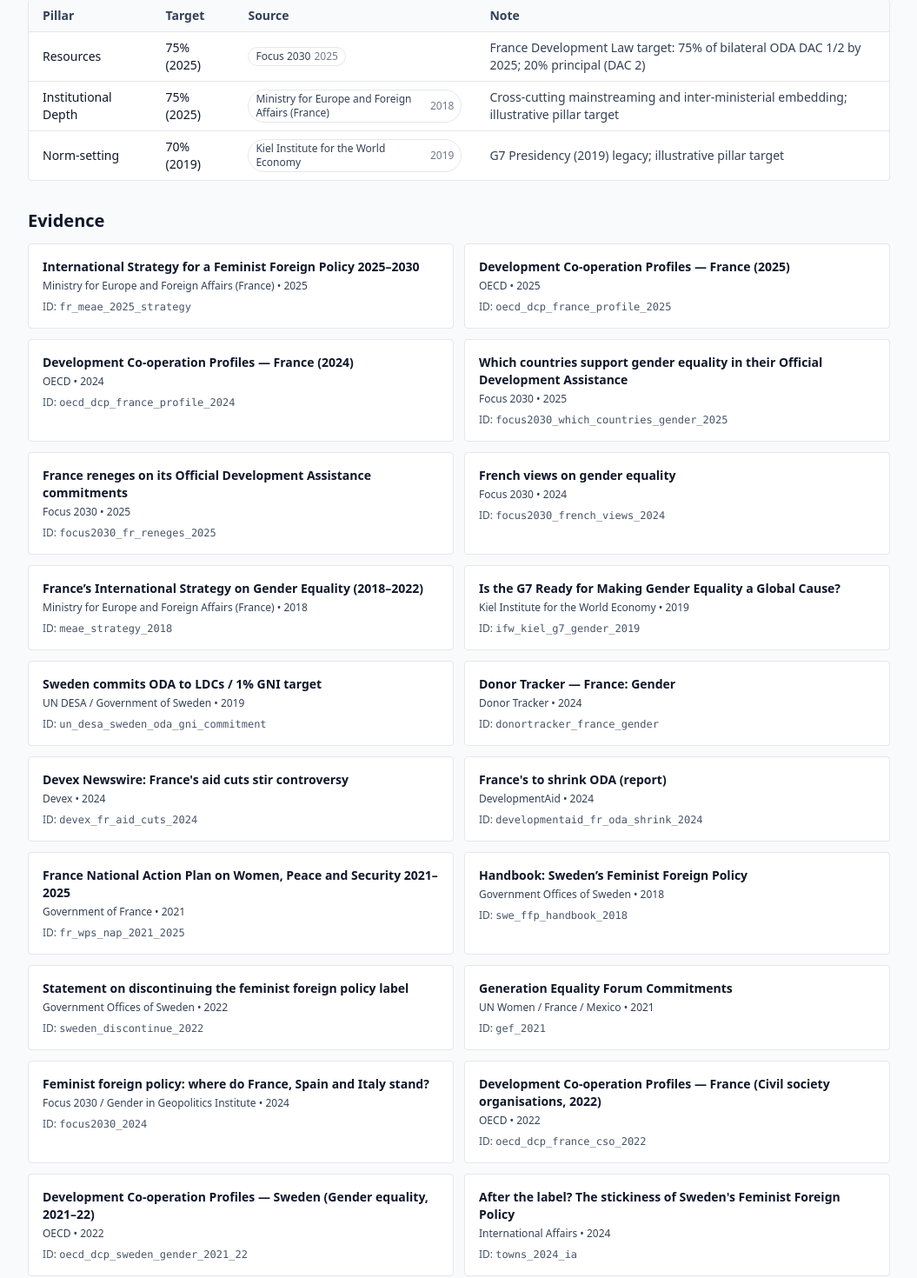
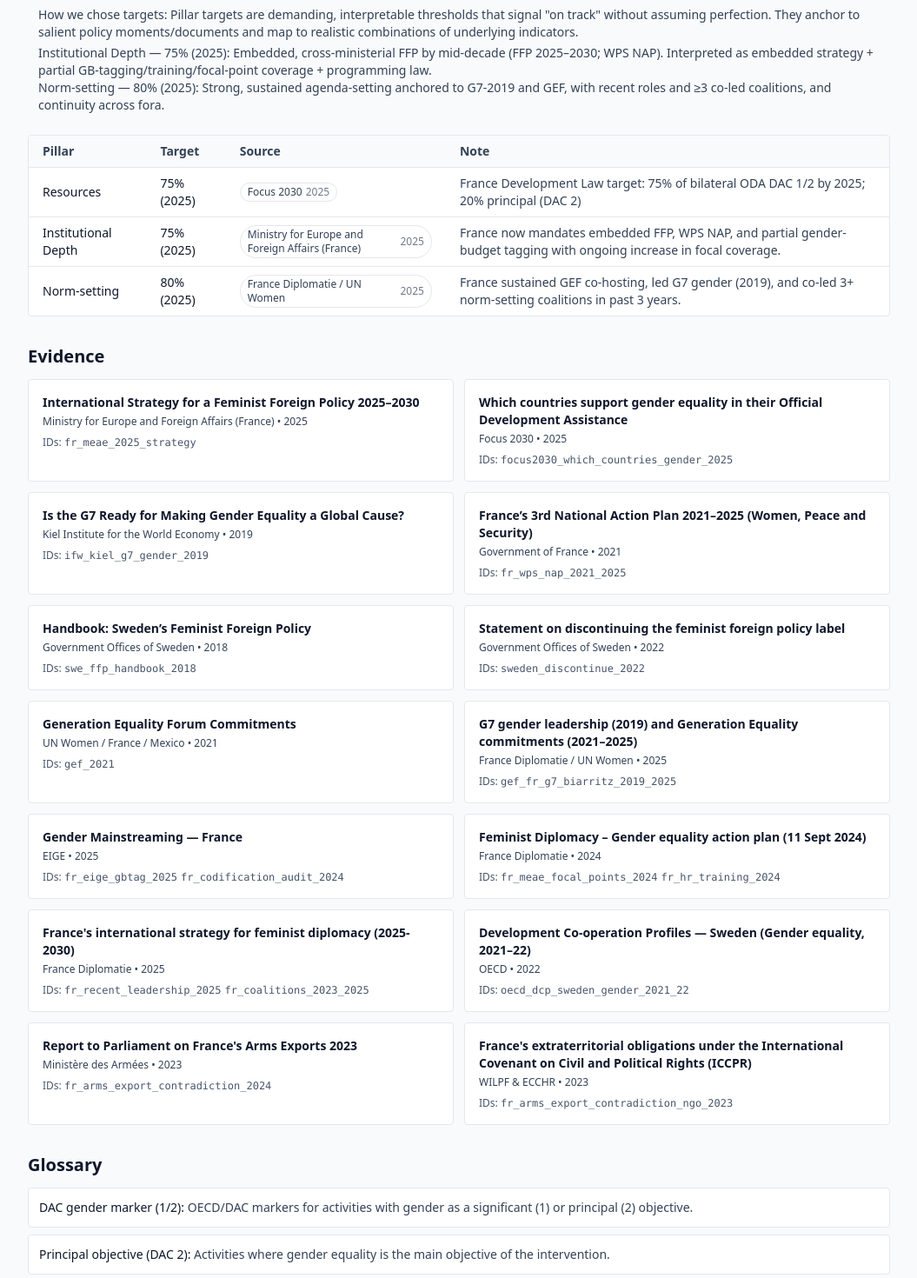
Before and after one commit to lavanyagarg112/feminist-diplomacy-simulator, a Next.js app: page /details in a window 1280 px wide. Shown: the part 834-2304 px from the top of the page at 87% size, without its empty margins (112-1167 px from the left). Built offline with nearby package versions, Linux system fonts and the light colour scheme.

Commit message:
cross check sources

```diff
--- a/app/briefing/page.tsx
+++ b/app/briefing/page.tsx
@@ -43,7 +43,7 @@
         <div className="rounded-xl border bg-white p-5">
           <div className="flex items-center gap-2 text-sm text-slate-700">Overall credibility <CredibilityInfo /></div>
           <div className="mt-1 text-3xl font-bold text-slate-900">{res.credibility}/100</div>
-          <div className="text-xs text-slate-600">As of {asOf}</div>
+          <div className="text-xs text-slate-600">Compiled in {asOf}</div>
           <p className="mt-2 text-sm text-slate-700">
             Rationale: strongest pillar {strongest.name.toLowerCase()} and weakest {weakest.name.toLowerCase()}.
           </p>
@@ -60,7 +60,8 @@
 
         <div className="rounded-xl border bg-white p-5">
           <h3 className="m-0 text-base font-semibold">Contradictions</h3>
-          <p className="mt-1 text-sm text-slate-700">Evidence‑based risks that can reduce credibility when applied.</p>
+          <p className="mt-1 text-sm text-slate-700">Documented contradictions (when substantiated) reduce credibility via small, multiplicative penalties. Items are off by default until verified. Linked notes cite the rationale.</p>
+          <p className="mt-1 text-xs text-slate-600">Learn how penalties are applied in <a className="underline" href="/details#methodology">Methodology</a>.</p>
           <div className="mt-3">
             <ContradictionsPanel penalties={res.penalties} />
           </div>
--- a/app/details/page.tsx
+++ b/app/details/page.tsx
@@ -59,6 +59,15 @@
 
       <section id="targets" className="mt-8">
         <h2 className="text-xl font-semibold text-slate-900">Targets</h2>
+        <div className="mt-2 rounded-lg bg-slate-50 p-3 text-sm text-slate-700">
+          How we chose targets: Pillar targets are demanding, interpretable thresholds that signal "on track" without assuming perfection. They anchor to salient policy moments/documents and map to realistic combinations of underlying indicators.
+          <div className="mt-1">
+            <span className="font-medium">Institutional Depth — 75% (2025)</span>: Embedded, cross‑ministerial FFP by mid‑decade (FFP 2025–2030; WPS NAP). Interpreted as embedded strategy + partial GB‑tagging/training/focal‑point coverage + programming law.
+          </div>
+          <div>
+            <span className="font-medium">Norm‑setting — 80% (2025)</span>: Strong, sustained agenda‑setting anchored to G7‑2019 and GEF, with recent roles and ≥3 co‑led coalitions, and continuity across fora.
+          </div>
+        </div>
         <div className="mt-3 overflow-hidden rounded border bg-white">
           <table className="w-full text-sm">
             <thead className="bg-slate-50 text-left text-slate-700">
@@ -86,13 +95,29 @@
       <section id="evidence" className="mt-8">
         <h2 className="text-xl font-semibold text-slate-900">Evidence</h2>
         <div className="mt-3 grid grid-cols-1 gap-3 md:grid-cols-2">
-          {src.map((s) => (
-            <a key={s.id} href={s.url} target="_blank" className="rounded border bg-white p-4 hover:bg-slate-50">
-              <div className="text-sm font-semibold text-slate-900">{s.title}</div>
-              <div className="mt-1 text-xs text-slate-700">{s.organization} • {s.year}</div>
-              <div className="mt-2 text-xs text-slate-600">ID: <code>{s.id}</code></div>
-            </a>
-          ))}
+          {(() => {
+            // Group by URL if present; otherwise by title+org+year
+            const groups = new Map<string, any[]>();
+            (src as any[]).forEach((s) => {
+              const key = (s.url && String(s.url).toLowerCase()) || `${String(s.title).toLowerCase()}|${String(s.organization).toLowerCase()}|${String(s.year)}`;
+              const arr = groups.get(key) || [];
+              arr.push(s);
+              groups.set(key, arr);
+            });
+            return Array.from(groups.values()).map((arr: any[]) => {
+              const s = arr[0];
+              const href = s.url || `https://www.google.com/search?q=${encodeURIComponent(`${s.title} ${s.organization} ${s.year}`)}`;
+              const title = s.url ? `${s.organization} • ${s.year}` : `${s.organization} • ${s.year} (no direct URL; opens search)`;
+              const ids = arr.map((x) => x.id);
+              return (
+                <a key={ids.join("|")} href={href} target="_blank" rel="noopener noreferrer" className="rounded border bg-white p-4 hover:bg-slate-50" title={title}>
+                  <div className="text-sm font-semibold text-slate-900">{s.title}</div>
+                  <div className="mt-1 text-xs text-slate-700">{s.organization} • {s.year}</div>
+                  <div className="mt-2 text-xs text-slate-600">IDs: {ids.map((id: string) => (<code key={id} className="mr-1">{id}</code>))}</div>
+                </a>
+              );
+            });
+          })()}
         </div>
       </section>
 
--- a/app/targets/page.tsx
+++ b/app/targets/page.tsx
@@ -7,7 +7,15 @@
     <section className="grid gap-4">
       <div className="rounded-xl bg-slate-50 p-5">
         <h2 className="text-lg font-semibold">Targets & Rationale</h2>
-        <p className="mt-1 max-w-3xl text-slate-800">Per-pillar targets with citations. France’s development law sets the gender-tagging targets; other pillars are illustrative thresholds.</p>
+        <p className="mt-1 max-w-3xl text-slate-800">Per‑pillar targets with citations. Targets guide interpretation (on/off track) and Compare deltas. They do not change the credibility calculation.</p>
+        <div className="mt-2 grid gap-2 text-sm text-slate-700">
+          <div>
+            <span className="font-medium">Institutional Depth — 75% (2025)</span>: Anchored to the 2025–2030 FFP strategy’s embedded, cross‑ministerial mainstreaming. Interpreted as embedded strategy + active WPS NAP + partial gender‑budget tagging/training/focal point coverage + programming law; strong but not "perfect".
+          </div>
+          <div>
+            <span className="font-medium">Norm‑setting — 80% (2025)</span>: Anchored to G7‑2019 leadership sustained via GEF and recent coalition roles. Interpreted as co‑host/Chair roles, recent activity, ≥3 co‑led coalitions, and sustained continuity across fora.
+          </div>
+        </div>
       </div>
       <div className="overflow-hidden rounded border bg-white">
         <table className="w-full text-sm">
--- a/components/ContradictionsPanel.tsx
+++ b/components/ContradictionsPanel.tsx
@@ -10,6 +10,15 @@
   if (!penalties || penalties.length === 0) {
     return <div className="text-sm text-slate-600">No contradictions configured.</div>;
   }
+
+  function parseNote(note?: string): { text: string; urls: string[] } {
+    if (!note) return { text: "", urls: [] };
+    const urlRe = /(https?:\/\/[^\s)]+)/g;
+    const urls = Array.from(note.matchAll(urlRe)).map((m) => m[1]);
+    const text = note.replace(urlRe, "").replace(/\s{2,}/g, " ").trim();
+    return { text, urls };
+  }
+
   return (
     <ul className="grid gap-2">
       {penalties.map((p) => {
@@ -17,15 +26,34 @@
         const cls = applied
           ? "text-rose-800 bg-rose-50 border-rose-200"
           : "text-slate-700 bg-slate-50 border-slate-200";
+        const { text, urls } = parseNote(p.note);
         return (
           <li key={p.id} className={`rounded border p-3 text-sm ${cls}`}>
             <div className="flex items-center justify-between">
-              <div className="font-medium">{p.name}</div>
-              <div className="text-xs">{Math.round(p.weight * 100)}% impact</div>
+              <div>
+                <div className="font-medium">{p.name}</div>
+                <div className="mt-1 flex flex-wrap items-center gap-2 text-xs">
+                  <span className={`inline-flex items-center rounded-full px-2 py-0.5 ${applied ? 'bg-rose-600 text-white' : 'bg-slate-200 text-slate-800'}`}>{applied ? 'Applied' : 'Off'}</span>
+                  <span className="text-slate-600">Impact: {Math.round(p.weight * 100)}%</span>
+                </div>
+              </div>
             </div>
-            <div className="mt-1 text-xs">
-              Status: {applied ? "Applied" : "Not applied"}
-              {p.note ? <span className="ml-2 text-slate-700">— {p.note}</span> : null}
+            {text && (
+              <div className="mt-2 text-xs text-slate-800">
+                <span className="font-medium">Why:</span> {text}
+              </div>
+            )}
+            <div className="mt-2 text-xs text-slate-700">
+              <span className="font-medium">Source:</span>{' '}
+              {urls.length > 0 ? (
+                urls.map((u, i) => (
+                  <a key={`${p.id}-src-${i}`} href={u} target="_blank" rel="noopener noreferrer" className="underline mr-2">
+                    {new URL(u).hostname.replace('www.', '')}
+                  </a>
+                ))
+              ) : (
+                <span className="text-slate-500">needed</span>
+              )}
             </div>
           </li>
         );
--- a/components/CountryComparePanel.tsx
+++ b/components/CountryComparePanel.tsx
@@ -22,7 +22,7 @@
     <div className="grid gap-4 md:grid-cols-2">
       <div className="rounded border bg-white p-4">
         <div className="mb-2 flex items-center justify-between">
-          <h3 className="font-semibold">France — Now <span className="ml-2 text-xs font-normal text-slate-600">(as of {frAsOf})</span></h3>
+          <h3 className="font-semibold">France — Now <span className="ml-2 text-xs font-normal text-slate-600">(compiled {frAsOf})</span></h3>
           <div className="flex items-center gap-2 text-sm text-slate-700">Credibility <CredibilityInfo /> {frRes.credibility}/100</div>
         </div>
         <PillarGauges pillars={frRes.pillars} targets={tmap} />
--- a/components/SourceChip.tsx
+++ b/components/SourceChip.tsx
@@ -5,12 +5,17 @@
   if (!id) return null;
   const s = (sources as any[]).find((x) => x.id === id);
   if (!s) return null;
+  const href = s.url || `https://www.google.com/search?q=${encodeURIComponent(`${s.title} ${s.organization} ${s.year}`)}`;
+  const title = s.url
+    ? `${s.organization} • ${s.year}`
+    : `${s.organization} • ${s.year} (no direct URL; opens search)`;
   return (
     <a
-      href={s.url}
+      href={href}
       target="_blank"
+      rel="noopener noreferrer"
       className="inline-flex items-center gap-1 rounded-full border px-2 py-0.5 text-xs text-slate-700 hover:bg-slate-50"
-      title={`${s.organization} • ${s.year}`}
+      title={title}
     >
       <span className="font-medium">{s.organization}</span>
       <span className="opacity-70">{s.year}</span>
--- a/data/sources.json
+++ b/data/sources.json
@@ -7,46 +7,11 @@
     "url": "https://www.diplomatie.gouv.fr/IMG/pdf/meaediplomatie_fe_ministe_de_la_france_2025_eng_v3-rev2_cle029c11.pdf"
   },
   {
-    "id": "oecd_dcp_france_profile_2025",
-    "title": "Development Co-operation Profiles — France (2025)",
-    "organization": "OECD",
-    "year": 2025,
-    "url": "https://www.oecd.org/en/publications/2025/06/development-co-operation-profiles_02ffa45c/france_c200dc7f.html"
-  },
-  {
-    "id": "oecd_dcp_france_profile_2024",
-    "title": "Development Co-operation Profiles — France (2024)",
-    "organization": "OECD",
-    "year": 2024,
-    "url": "https://www.oecd.org/en/publications/development-co-operation-profiles_04b376d7-en/france_557d7c2d-en.html"
-  },
-  {
     "id": "focus2030_which_countries_gender_2025",
     "title": "Which countries support gender equality in their Official Development Assistance",
     "organization": "Focus 2030",
     "year": 2025,
     "url": "https://focus2030.org/Which-countries-support-gender-equality-in-their-Official-Development"
-  },
-  {
-    "id": "focus2030_fr_reneges_2025",
-    "title": "France reneges on its Official Development Assistance commitments",
-    "organization": "Focus 2030",
-    "year": 2025,
-    "url": "https://focus2030.org/France-reneges-on-its-Official-Development-Assistance-commitments"
-  },
-  {
-    "id": "focus2030_french_views_2024",
-    "title": "French views on gender equality",
-    "organization": "Focus 2030",
-    "year": 2024,
-    "url": "https://focus2030.org/French-views-on-gender-equality"
-  },
-  {
-    "id": "meae_strategy_2018",
-    "title": "France’s International Strategy on Gender Equality (2018–2022)",
-    "organization": "Ministry for Europe and Foreign Affairs (France)",
-    "year": 2018,
-    "url": "https://www.diplomatie.gouv.fr/IMG/pdf/meae_strategie_-__en_cle076525.pdf"
   },
   {
     "id": "ifw_kiel_g7_gender_2019",
@@ -56,39 +21,11 @@
     "url": "https://www.ifw-kiel.de/publications/kiel-focus/is-the-g7-ready-for-making-gender-equality-a-global-cause/"
   },
   {
-    "id": "un_desa_sweden_oda_gni_commitment",
-    "title": "Sweden commits ODA to LDCs / 1% GNI target",
-    "organization": "UN DESA / Government of Sweden",
-    "year": 2019,
-    "url": "https://www.un.org/esa/ffd/ffd3/commitments/commitment/sweden-commits-oda-to-ldcs.html"
-  },
-  {
-    "id": "donortracker_france_gender",
-    "title": "Donor Tracker — France: Gender",
-    "organization": "Donor Tracker",
-    "year": 2024,
-    "url": "https://donortracker.org/donor_profiles/france/gender"
-  },
-  {
-    "id": "devex_fr_aid_cuts_2024",
-    "title": "Devex Newswire: France's aid cuts stir controversy",
-    "organization": "Devex",
-    "year": 2024,
-    "url": "https://www.devex.com/news/devex-newswire-france-s-aid-cuts-stir-controversy-107595"
-  },
-  {
-    "id": "developmentaid_fr_oda_shrink_2024",
-    "title": "France's to shrink ODA (report)",
-    "organization": "DevelopmentAid",
-    "year": 2024,
-    "url": "https://www.developmentaid.org/news-stream/post/176042/frances-to-shrink-oda"
-  },
-  {
     "id": "fr_wps_nap_2021_2025",
-    "title": "France National Action Plan on Women, Peace and Security 2021–2025",
+    "title": "France’s 3rd National Action Plan 2021–2025 (Women, Peace and Security)",
     "organization": "Government of France",
     "year": 2021,
-    "url": "https://www.diplomatie.gouv.fr/en/french-foreign-policy/human-rights/women-peace-and-security/"
+    "url": "https://www.diplomatie.gouv.fr/IMG/pdf/pna_eng_vf_cle0c99c8.pdf"
   },
   {
     "id": "swe_ffp_handbook_2018",
@@ -102,7 +39,7 @@
     "title": "Statement on discontinuing the feminist foreign policy label",
     "organization": "Government Offices of Sweden",
     "year": 2022,
-    "url": "https://www.government.se/press-releases/"
+    "url": "https://www.government.se/speeches/2022/06/statement-of-foreign-policy/"
   },
   {
     "id": "gef_2021",
@@ -112,28 +49,74 @@
     "url": "https://forum.generationequality.org/"
   },
   {
-    "id": "focus2030_2024",
-    "title": "Feminist foreign policy: where do France, Spain and Italy stand?",
-    "organization": "Focus 2030 / Gender in Geopolitics Institute",
-    "year": 2024,
-    "url": "https://focus2030.org/Feminist-foreign-policy-where-do-France-Spain-and-Italy-stand-Summary-of-the"
+    "id": "gef_fr_g7_biarritz_2019_2025",
+    "title": "G7 gender leadership (2019) and Generation Equality commitments (2021–2025)",
+    "organization": "France Diplomatie / UN Women",
+    "year": 2025,
+    "url": "https://forum.generationequality.org/generation-equality-forum-paris"
   },
   {
-    "id": "oecd_dcp_france_cso_2022",
-    "title": "Development Co-operation Profiles — France (Civil society organisations, 2022)",
-    "organization": "OECD",
-    "year": 2022
+    "id": "fr_eige_gbtag_2025",
+    "title": "Gender Mainstreaming — France",
+    "organization": "EIGE",
+    "year": 2025,
+    "url": "https://eige.europa.eu/gender-mainstreaming/countries/france?language_content_entity=en"
+  },
+  {
+    "id": "fr_meae_focal_points_2024",
+    "title": "Feminist Diplomacy – Gender equality action plan (11 Sept 2024)",
+    "organization": "France Diplomatie",
+    "year": 2024,
+    "url": "https://www.diplomatie.gouv.fr/en/french-foreign-policy/feminist-diplomacy/news/article/feminist-diplomacy-gender-equality-action-plan-11-sept-2024"
+  },
+  {
+    "id": "fr_hr_training_2024",
+    "title": "Feminist Diplomacy – Gender equality action plan (11 Sept 2024)",
+    "organization": "France Diplomatie",
+    "year": 2024,
+    "url": "https://www.diplomatie.gouv.fr/en/french-foreign-policy/feminist-diplomacy/news/article/feminist-diplomacy-gender-equality-action-plan-11-sept-2024"
+  },
+  {
+    "id": "fr_codification_audit_2024",
+    "title": "Gender Mainstreaming — France",
+    "organization": "EIGE",
+    "year": 2025,
+    "url": "https://eige.europa.eu/gender-mainstreaming/countries/france?language_content_entity=en"
+  },
+  {
+    "id": "fr_recent_leadership_2025",
+    "title": "France's international strategy for feminist diplomacy (2025-2030)",
+    "organization": "France Diplomatie",
+    "year": 2025,
+    "url": "https://cy.ambafrance.org/France-s-international-strategy-for-feminist-diplomacy-2025-2030"
+  },
+  {
+    "id": "fr_coalitions_2023_2025",
+    "title": "France's international strategy for feminist diplomacy (2025-2030)",
+    "organization": "France Diplomatie",
+    "year": 2025,
+    "url": "https://cy.ambafrance.org/France-s-international-strategy-for-feminist-diplomacy-2025-2030"
   },
   {
     "id": "oecd_dcp_sweden_gender_2021_22",
     "title": "Development Co-operation Profiles — Sweden (Gender equality, 2021–22)",
     "organization": "OECD",
-    "year": 2022
+    "year": 2022,
+    "url": "https://www.oecd.org/en/publications/development-co-operation-profiles_04b376d7-en/sweden_557d7c2d-en.html"
+  }
+  ,
+  {
+    "id": "fr_arms_export_contradiction_2024",
+    "title": "Report to Parliament on France's Arms Exports 2023",
+    "organization": "Ministère des Armées",
+    "year": 2023,
+    "url": "https://www.defense.gouv.fr/sites/default/files/ministere-armees/Report%20to%20Parliament%20on%20France%20s%20Arms%20Exports.pdf"
   },
   {
-    "id": "towns_2024_ia",
-    "title": "After the label? The stickiness of Sweden's Feminist Foreign Policy",
-    "organization": "International Affairs",
-    "year": 2024
+    "id": "fr_arms_export_contradiction_ngo_2023",
+    "title": "France's extraterritorial obligations under the International Covenant on Civil and Political Rights (ICCPR)",
+    "organization": "WILPF & ECCHR",
+    "year": 2023,
+    "url": "https://www.ecchr.eu/fileadmin/Juristische_Dokumente/ECCHR_WILPF_FRANCE_ICCPR.pdf"
   }
 ]
--- a/data/targets.json
+++ b/data/targets.json
@@ -13,16 +13,16 @@
       "label": "Institutional Depth",
       "targetPct": 75,
       "year": 2025,
-      "sourceId": "meae_strategy_2018",
-      "note": "Cross-cutting mainstreaming and inter-ministerial embedding; illustrative pillar target"
+      "sourceId": "fr_meae_2025_strategy",
+      "note": "France now mandates embedded FFP, WPS NAP, and partial gender-budget tagging with ongoing increase in focal coverage."
     },
     {
       "id": "norm_setting",
       "label": "Norm-setting",
-      "targetPct": 70,
-      "year": 2019,
-      "sourceId": "ifw_kiel_g7_gender_2019",
-      "note": "G7 Presidency (2019) legacy; illustrative pillar target"
+      "targetPct": 80,
+      "year": 2025,
+      "sourceId": "gef_fr_g7_biarritz_2019_2025",
+      "note": "France sustained GEF co-hosting, led G7 gender (2019), and co-led 3+ norm-setting coalitions in past 3 years."
     }
   ]
 }
```
Also changed, not shown: data/indicators.fr.json (+23 -21 lines).
